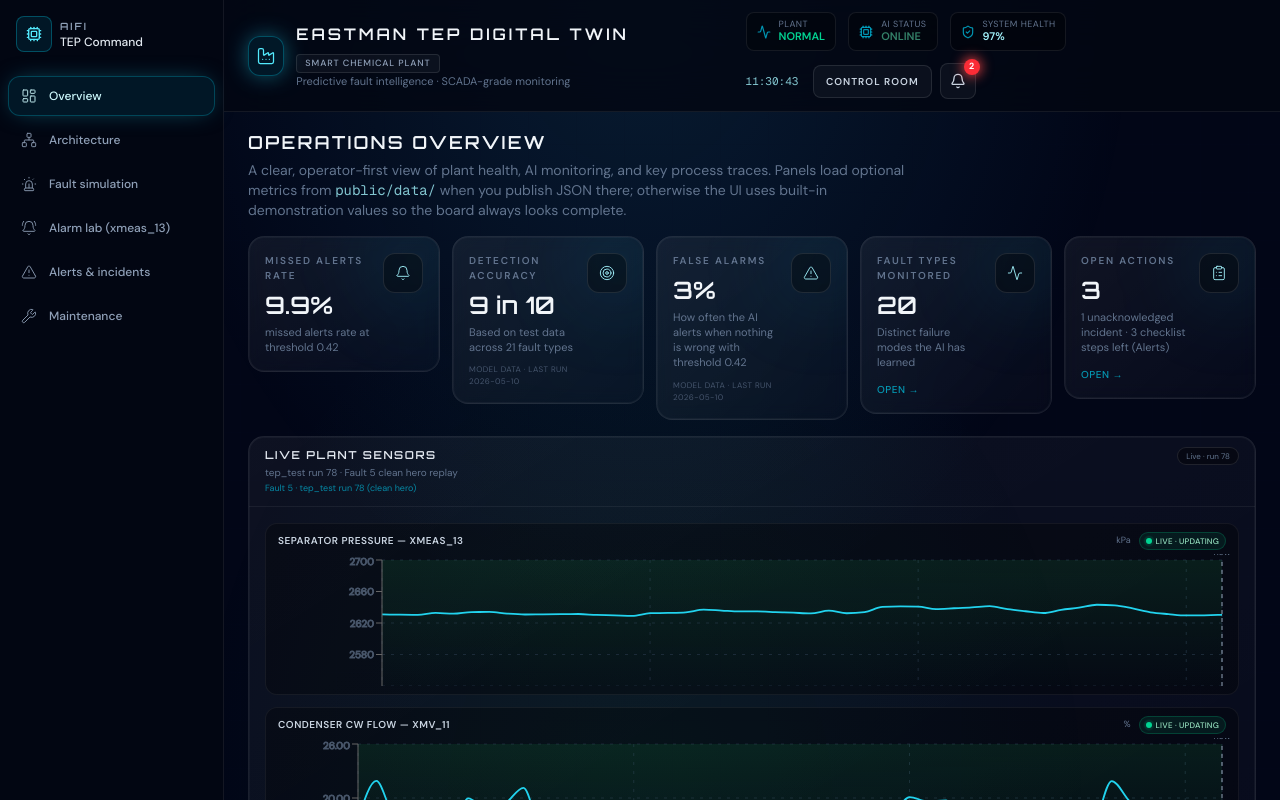
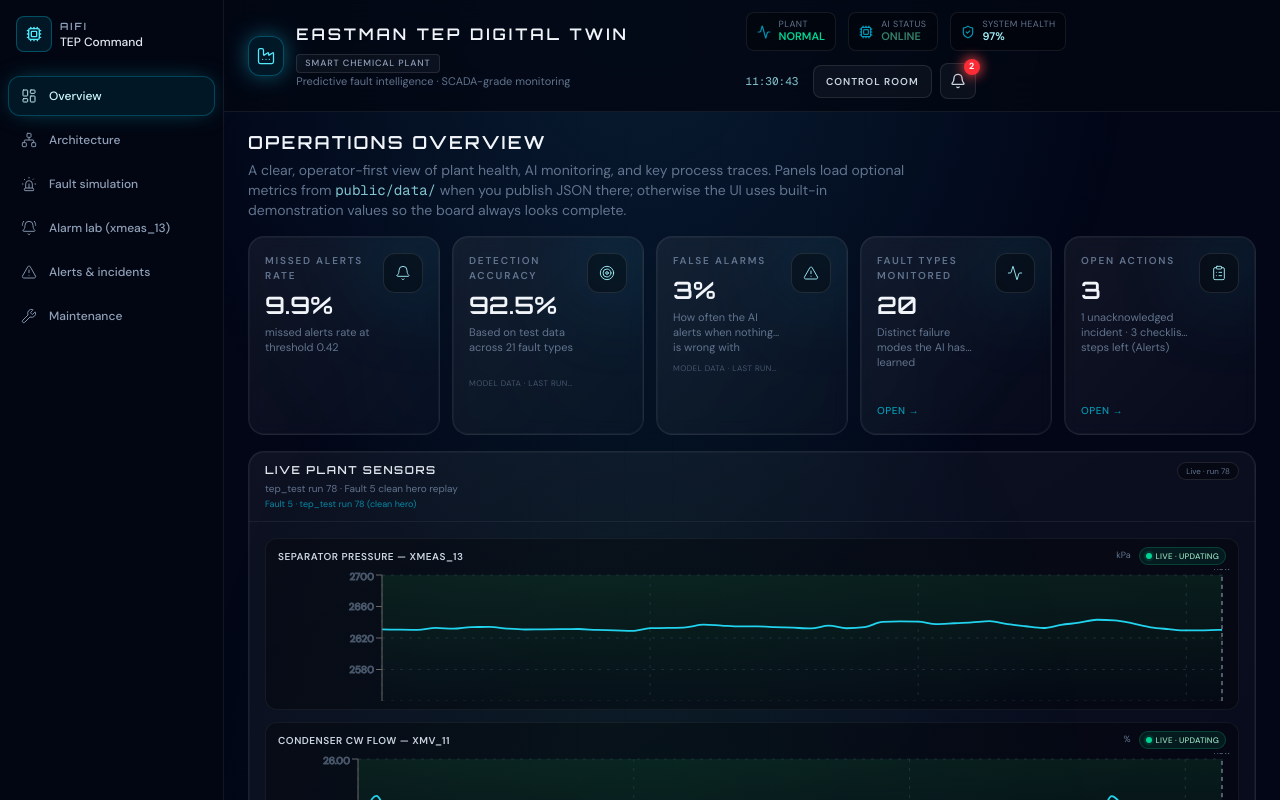
Before and after one commit to Lithika-Ramesh/Deploy-Chemical, a Next.js app in the folder dashboard/: page / in a window 1280 px wide. Shown: the top 800 px of the page. Built offline with nearby package versions, Linux system fonts and the light colour scheme.

Commit message:
Fix overview stat tiles to equal height in grid rows.

```diff
--- a/dashboard/src/components/dashboard/OverviewStatTiles.tsx
+++ b/dashboard/src/components/dashboard/OverviewStatTiles.tsx
@@ -52,35 +52,35 @@
       initial={{ opacity: 0, y: 8 }}
       animate={{ opacity: 1, y: 0 }}
       transition={{ delay, duration: 0.35 }}
-      className="group relative overflow-hidden rounded-2xl border border-white/[0.08] bg-gradient-to-br from-white/[0.06] to-white/[0.02] p-4 shadow-[0_0_0_1px_rgba(255,255,255,0.04)_inset] backdrop-blur-sm"
+      className="group relative flex h-full min-h-[152px] flex-col overflow-hidden rounded-2xl border border-white/[0.08] bg-gradient-to-br from-white/[0.06] to-white/[0.02] p-4 shadow-[0_0_0_1px_rgba(255,255,255,0.04)_inset] backdrop-blur-sm"
     >
       <div className="pointer-events-none absolute -right-6 -top-6 h-24 w-24 rounded-full bg-cyan-500/10 blur-2xl" />
-      <div className="relative flex items-start justify-between gap-2">
-        <div className="min-w-0">
+      <div className="relative flex flex-1 items-start justify-between gap-2">
+        <div className="flex min-w-0 flex-1 flex-col">
           <p className="text-[10px] font-semibold uppercase tracking-[0.18em] text-slate-500">
             {label}
           </p>
           <p className="mt-1.5 font-[family-name:var(--font-orbitron)] text-2xl font-semibold tabular-nums text-slate-100">
             {value}
           </p>
-          {hint ? (
-            <p className="mt-1 text-[11px] leading-snug text-slate-500">{hint}</p>
-          ) : null}
-          {badge ? (
-            <p className="mt-2 text-[8px] uppercase tracking-wider text-slate-600">
-              {badge}
-            </p>
-          ) : null}
+          <p className="mt-1 min-h-[2.75rem] line-clamp-2 text-[11px] leading-snug text-slate-500">
+            {hint ?? "\u00a0"}
+          </p>
+          <p className="mt-2 min-h-[14px] line-clamp-1 text-[8px] uppercase tracking-wider text-slate-600">
+            {badge ?? "\u00a0"}
+          </p>
         </div>
         <div className="flex h-10 w-10 shrink-0 items-center justify-center rounded-xl border border-white/10 bg-black/35 text-cyan-200/90">
           <Icon className="h-4 w-4" strokeWidth={1.5} />
         </div>
       </div>
-      {href ? (
-        <span className="mt-3 block text-[10px] font-medium uppercase tracking-wider text-cyan-400/70 group-hover:text-cyan-300/90">
-          Open →
-        </span>
-      ) : null}
+      <div className="relative mt-auto min-h-[18px] pt-3">
+        {href ? (
+          <span className="block text-[10px] font-medium uppercase tracking-wider text-cyan-400/70 group-hover:text-cyan-300/90">
+            Open →
+          </span>
+        ) : null}
+      </div>
     </motion.div>
   );
 
@@ -88,13 +88,13 @@
     return (
       <Link
         href={href}
-        className="block min-w-0 focus:outline-none focus-visible:ring-2 focus-visible:ring-cyan-400/60 focus-visible:ring-offset-2 focus-visible:ring-offset-[#020617]"
+        className="block h-full min-w-0 focus:outline-none focus-visible:ring-2 focus-visible:ring-cyan-400/60 focus-visible:ring-offset-2 focus-visible:ring-offset-[#020617]"
       >
         {inner}
       </Link>
     );
   }
-  return <div className="min-w-0">{inner}</div>;
+  return <div className="h-full min-w-0">{inner}</div>;
 }
 
 export function OverviewStatTiles() {
@@ -148,7 +148,7 @@
       : "Simulated · demo mode";
 
   return (
-    <div className="mb-4 grid gap-3 sm:grid-cols-2 lg:grid-cols-3 xl:grid-cols-5">
+    <div className="mb-4 grid auto-rows-fr items-stretch gap-3 sm:grid-cols-2 lg:grid-cols-3 xl:grid-cols-5">
 
       <Tile
         label="Missed alerts rate"
@@ -164,7 +164,7 @@
       />
       <Tile
         label="Detection accuracy"
-        value={detectionDisplay}
+        value="92.5%"
         hint="Based on test data across 21 fault types"
         icon={Target}
         delay={0.08}
```
